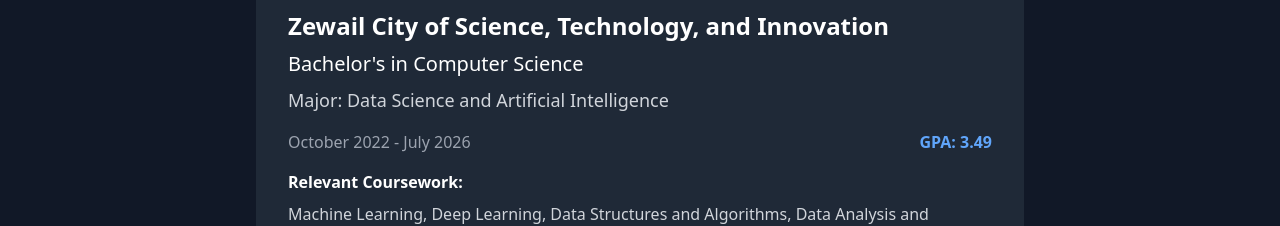
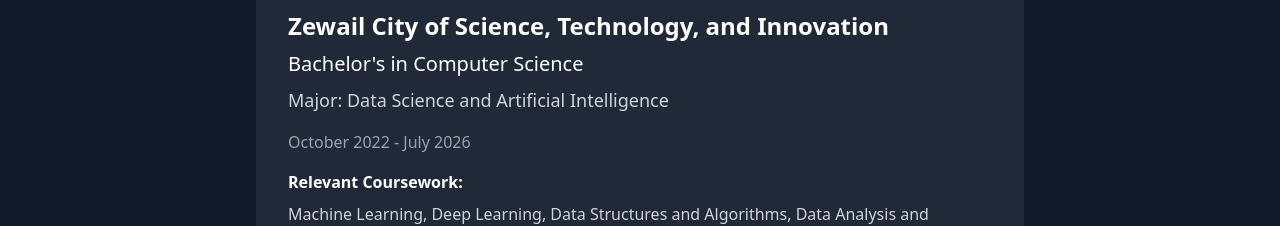
Before and after one commit to mohamedtag04/Mohamed-Tag-Portfolio, a Next.js app: page / in a window 1280 px wide. Shown: the part 1440-1666 px from the top of the page. Built offline with nearby package versions, Linux system fonts and the light colour scheme.

Commit message:
maybe you shouldn't know this lol

```diff
--- a/app/components/education.tsx
+++ b/app/components/education.tsx
@@ -9,7 +9,6 @@ export function Education() {
           <p className="text-lg text-gray-300 mb-4">Major: Data Science and Artificial Intelligence</p>
           <div className="flex justify-between items-center mb-4">
             <span className="text-gray-400">October 2022 - July 2026</span>
-            <span className="text-blue-400 font-semibold">GPA: 3.49</span>
           </div>
           <div>
             <h4 className="font-semibold mb-2">Relevant Coursework:</h4>
```
